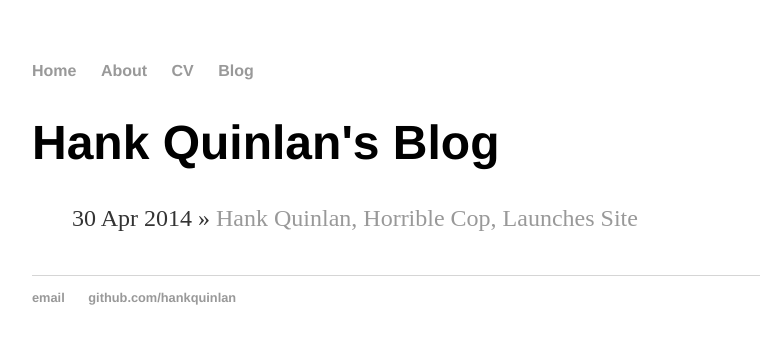
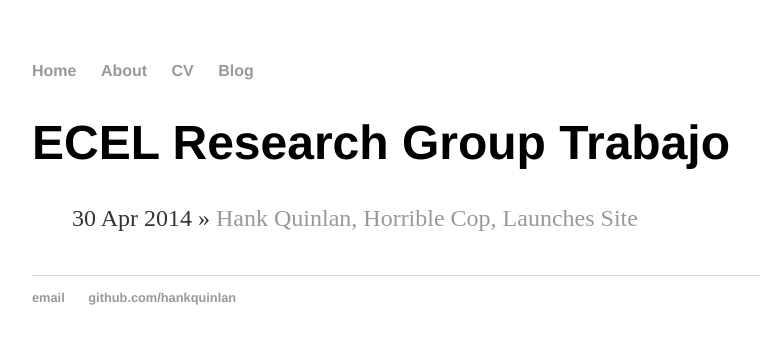
Before and after one commit to Crillboy314/Crillboy314.github.io, a Jekyll site: the page built from blog/index.html, in a window 1280 px wide. Shown: the top 344 px of the page, without its empty margins (160-920 px from the left). Built offline with Jekyll 4.4.1, drawn with Linux system fonts in a browser that asks for light colours.

Commit message:
cambios pagina base

```diff
--- a/blog/atom.xml
+++ b/blog/atom.xml
@@ -8,10 +8,10 @@ layout: feed
  <link href="http://hankquinlan.github.io/blog/atom.xml" rel="self"/>
  <link href="http://hankquinlan.github.io/blog"/>
  <updated>{{ site.time | date_to_xmlschema }}</updated>
- <id>http://hankquinlan.github.io/blog</id>
+ <id>http://Crillboy314.github.io/blog</id>
  <author>
-   <name>Hank Quinlan</name>
-   <email>hankquinlanhub@gmail.com</email>
+   <name>ECEL Research Group</name>
+   <email>ecelresearchgroup@gmail.com</email>
  </author>
 
  {% for post in site.posts %}
--- a/blog/index.html
+++ b/blog/index.html
@@ -1,6 +1,6 @@
 ---
 layout: default
-title: Hank Quinlan's Blog
+title: ECEL Research Group Trabajo
 ---
 <h1>{{ page.title }}</h1>
 <ul class="posts">
--- a/cv/index.html
+++ b/cv/index.html
@@ -1,6 +1,6 @@
 ---
 layout: default
-title: CV of Your Name
+title: Integrantes
 ---
 
 	<div class="cv">
```
